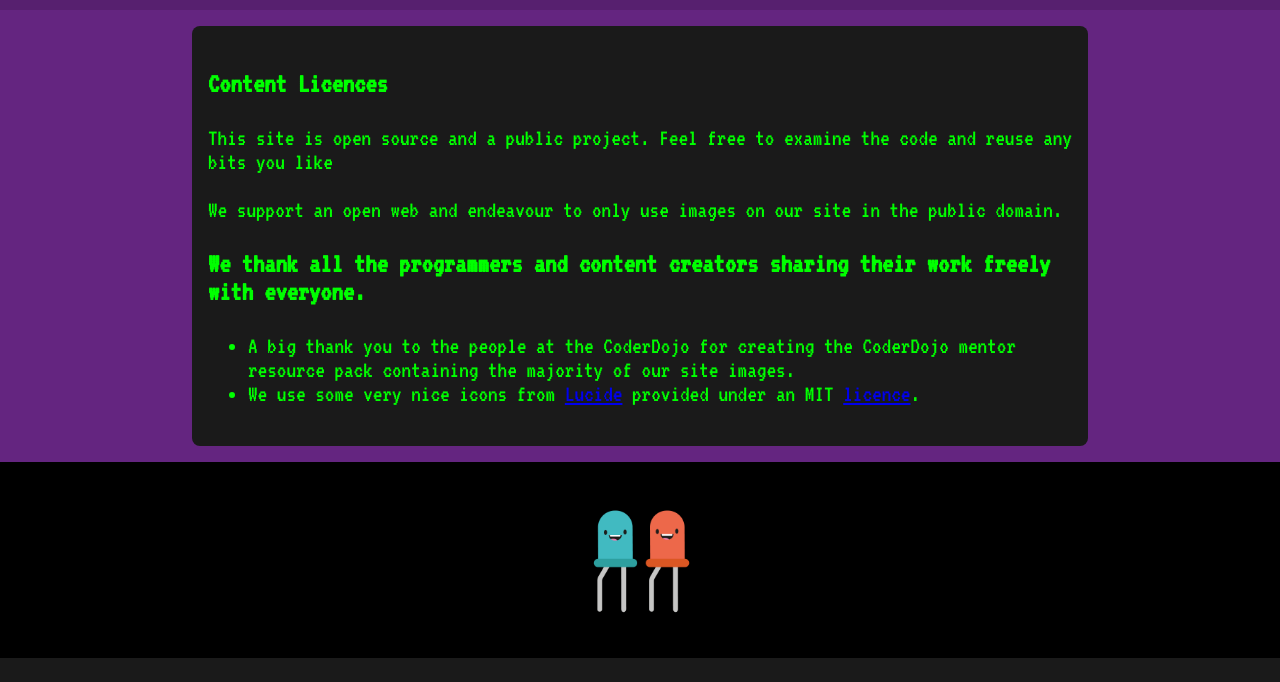
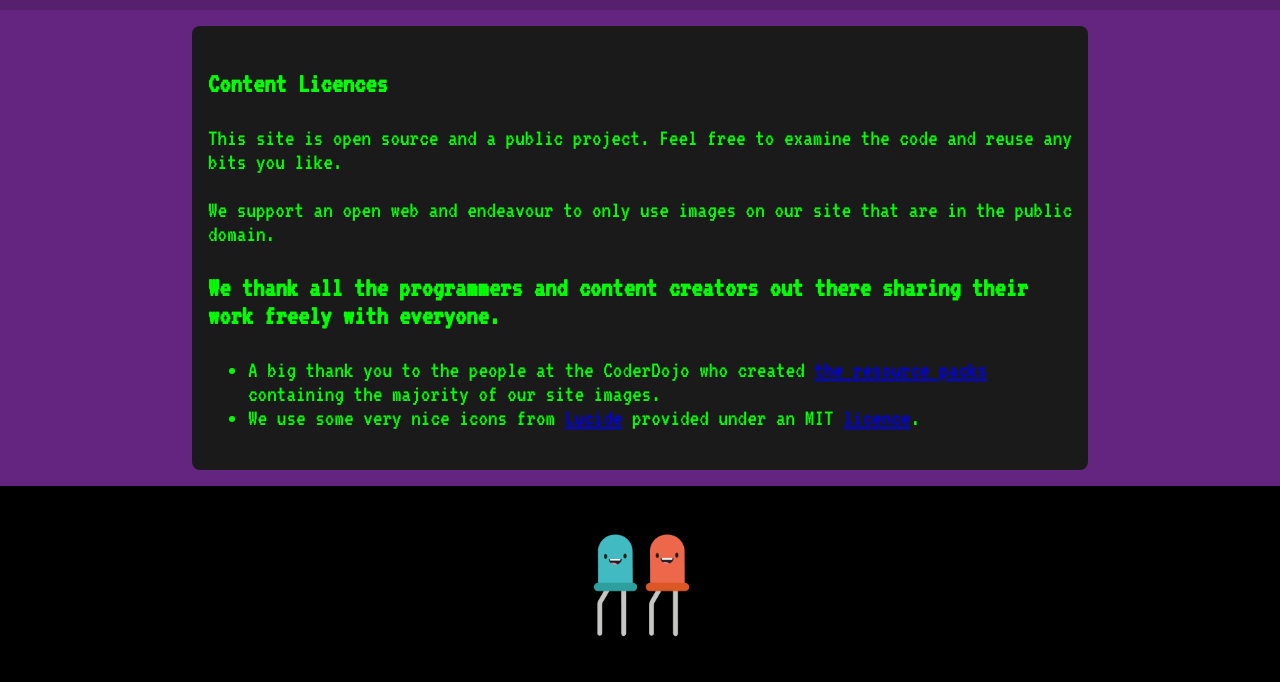
Before and after one commit to carrickdojo/carrickdojo-website, a plain HTML site: page site.html in a window 1280 px wide. Shown: the part 1120-1802 px from the top of the page. Drawn offline with Linux system fonts and the light colour scheme.

Commit message:
update site information

```diff
--- a/site.html
+++ b/site.html
@@ -231,22 +231,24 @@
             <h1>Content Licences</h1>
             <p>
               This site is open source and a public project. Feel free to
-              examine the code and reuse any bits you like
+              examine the code and reuse any bits you like.
             </p>
             <p>
               We support an open web and endeavour to only use images on our
-              site in the public domain.
+              site that are in the public domain.
             </p>
 
             <h3>
-              We thank all the programmers and content creators sharing their
-              work freely with everyone.
+              We thank all the programmers and content creators out there
+              sharing their work freely with everyone.
             </h3>
             <ul>
               <li>
-                A big thank you to the people at the CoderDojo for creating the
-                CoderDojo mentor resource pack containing the majority of our
-                site images.
+                A big thank you to the people at the CoderDojo who created
+                <a href="https://coderdojo.com/en/key-resources">
+                  the resource packs</a
+                >
+                containing the majority of our site images.
               </li>
               <li>
                 We use some very nice icons from
```
